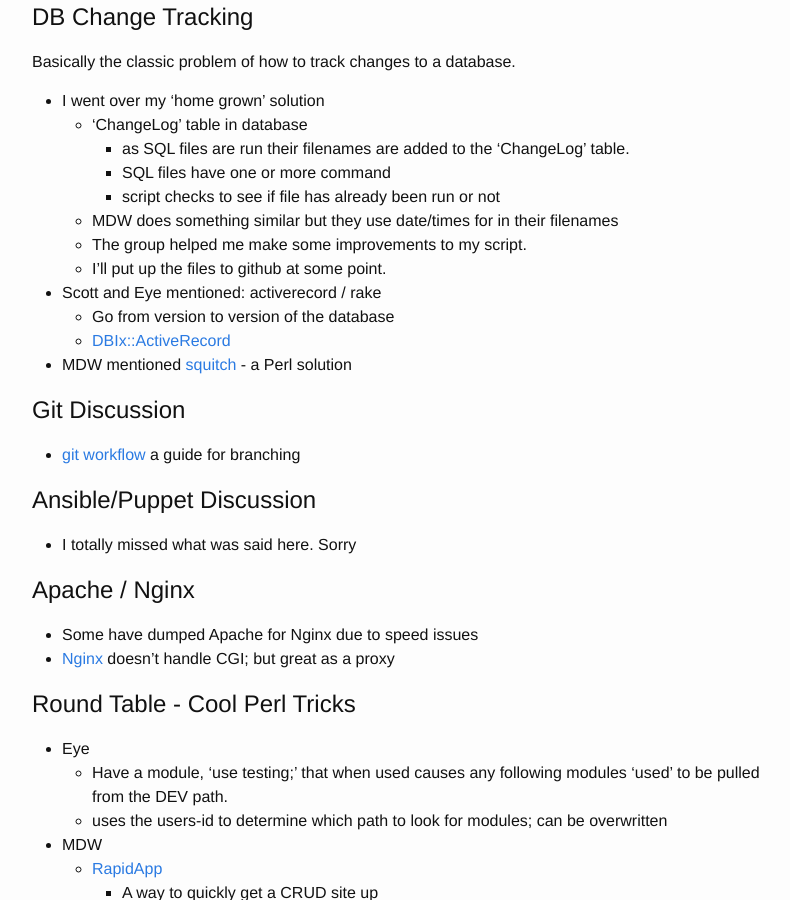
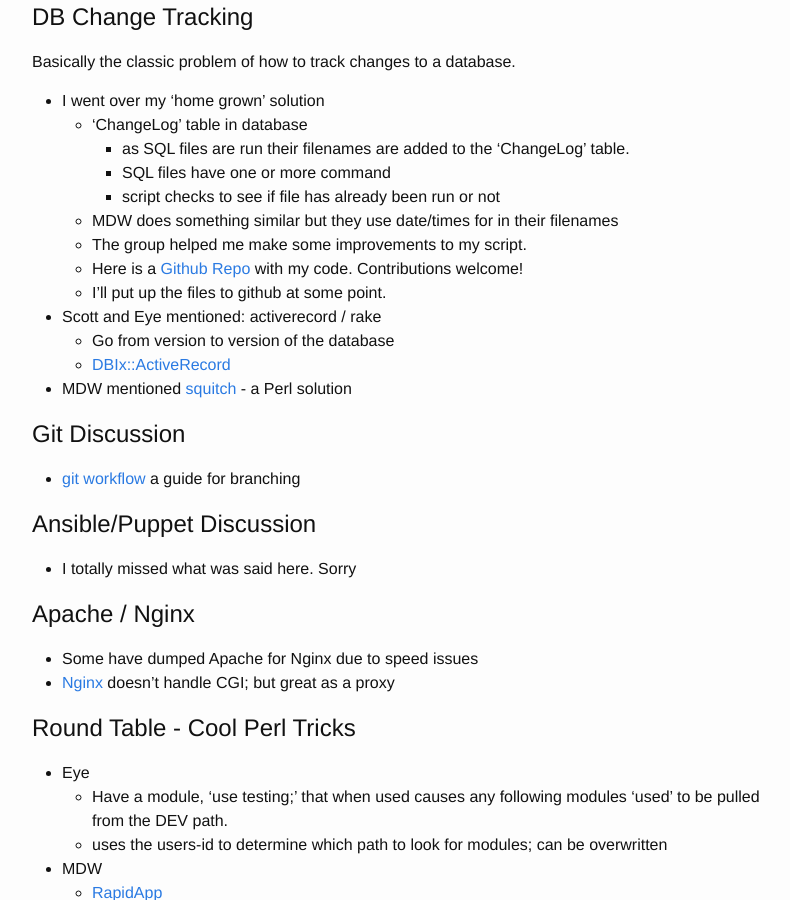
Before and after one commit to Woody2143/woody2143.github.io, a Jekyll site: the page built from _posts/2016-06-02-atlantapm.markdown, in a window 1280 px wide and 900 px high, scrolled down 426 px. Shown: the whole window, without its empty margins (238-1028 px from the left). Built offline with Jekyll 4.4.1, drawn with Linux system fonts in a browser that asks for light colours.

Commit message:
added link to github repo

```diff
--- a/_posts/2016-06-02-atlantapm.markdown
+++ b/_posts/2016-06-02-atlantapm.markdown
@@ -28,6 +28,7 @@ Basically the classic problem of how to track changes to a database.
     - script checks to see if file has already been run or not
   - MDW does something similar but they use date/times for in their filenames
   - The group helped me make some improvements to my script.
+  - Here is a [Github Repo](https://github.com/Woody2143/databaseChangeLog) with my code. Contributions welcome!
   - I'll put up the files to github at some point.
 
 - Scott and Eye mentioned: activerecord / rake
```
